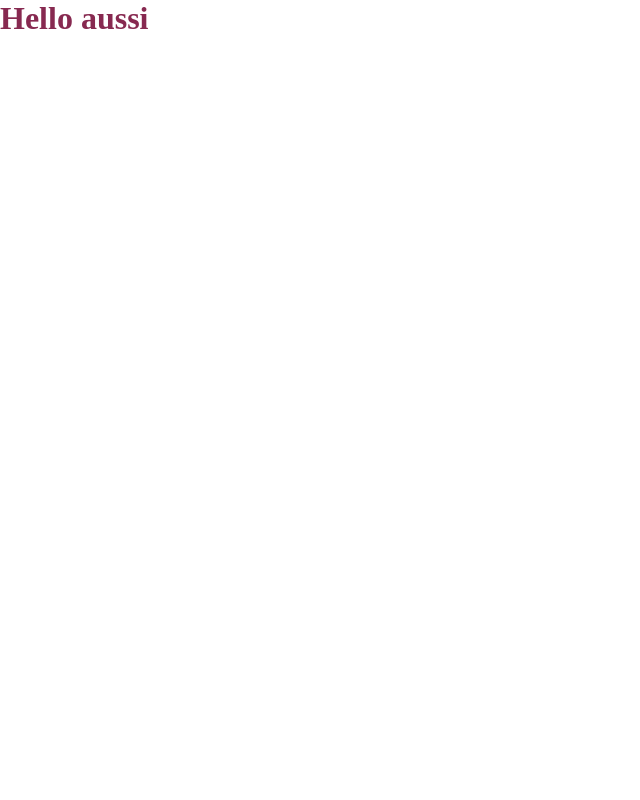
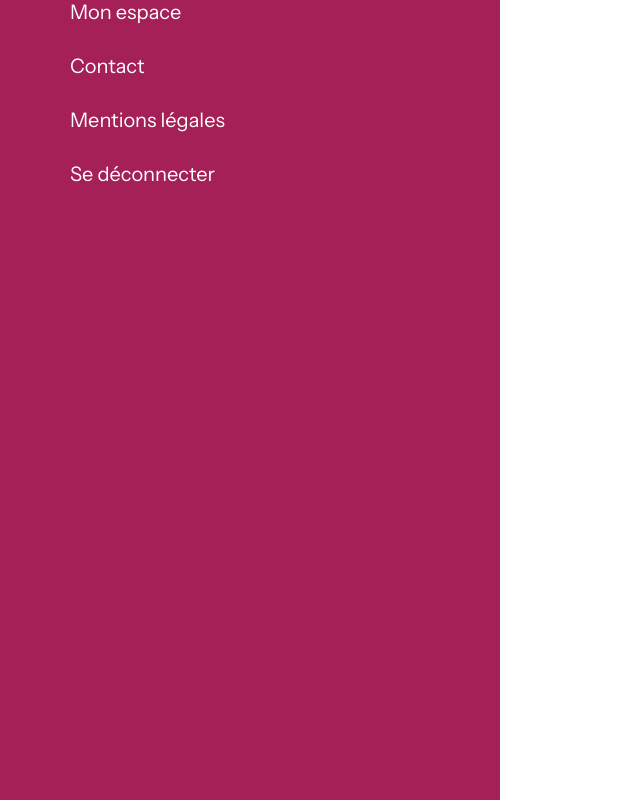
Before and after one commit to LePeteMul/Externatic, a React (Vite) app in the folder frontend/: page / in a window 1280 px wide. Shown: the whole page, without its empty margins (0-640 px from the left). Built offline with nearby package versions, Linux system fonts and the light colour scheme.

Commit message:
router plus debut de navbar

```diff
--- a/frontend/package.json
+++ b/frontend/package.json
@@ -11,6 +11,7 @@
     "prop-types": "^15.8.1",
     "react": "^18.2.0",
     "react-dom": "^18.2.0",
+    "react-router-dom": "^6.11.2",
     "vite": "^4.0.4"
   },
   "devDependencies": {
--- a/frontend/src/App.jsx
+++ b/frontend/src/App.jsx
@@ -1,10 +1,15 @@
 import HomePage from "./pages/HomePage/HomePage";
 import "./App.scss";
+import NavBar from "./components/NavBar/NavBar";
+import Router from "./components/Router";
 
 function App() {
   return (
     <div className="App">
-      <HomePage />
+      {/* <HomePage /> */}
+
+      <Router/>
+      {/* <NavBar/> */}
     </div>
   );
 }
--- a/frontend/src/App.scss
+++ b/frontend/src/App.scss
@@ -33,6 +33,7 @@ $boxshadow: rgba(0, 0, 0, 0.35) 0px 5px 15px;
 @import "./components/Elements/InputList.scss";
 @import "./components/Header/HeaderBasic.scss";
 @import "./components/Header/HeaderWave.scss";
+@import "./components/NavBar/NavBar.scss";
 @import "./pages/Admin/AdminDashboard.scss";
 @import "./pages/Admin/AdminProfile.scss";
 @import "./pages/Admin/CandidateList.scss";
--- a/frontend/src/components/NavBar/NavBar.jsx
+++ b/frontend/src/components/NavBar/NavBar.jsx
@@ -0,0 +1,17 @@
+import React from 'react';
+
+const NavBar = () => {
+    return (
+       <nav className='navbar'>
+        <ul>
+            <li className='navbar_item'>Mon espace</li>
+            <li className='navbar_item'>Contact</li>
+            <li className='navbar_item'>Mentions légales</li>
+            <li className='navbar_item'>Se déconnecter</li>
+        </ul>
+
+       </nav>
+    );
+};
+
+export default NavBar;
--- /dev/null
+++ b/frontend/src/components/NavBar/NavBar.scss
@@ -0,0 +1,22 @@
+
+
+.navbar{
+    height: 100vh;
+    width:  500px;
+    background-color: $primaryColor;
+}
+
+ul{
+
+    margin-left: 70px;
+}
+.navbar_item{
+    color: white;
+    font-family: $fontFamily;
+    font-size: 20px;
+    margin-bottom: 30px;
+}
+
+.navbar_item:hover{
+    color:#212529 ;
+}
--- /dev/null
+++ b/frontend/src/components/Router.jsx
@@ -0,0 +1,19 @@
+import React from 'react';
+import { Routes, Route } from 'react-router-dom';
+import NavBar from './NavBar/NavBar';
+
+
+const Router = () => {
+    return (
+        <div>
+            <Routes>
+              <Route path='/' element={<NavBar/>}/>
+
+            </Routes>
+
+
+        </div>
+    );
+};
+
+export default Router;
--- a/frontend/src/main.jsx
+++ b/frontend/src/main.jsx
@@ -1,12 +1,13 @@
 import React from "react";
 import ReactDOM from "react-dom/client";
+import {BrowserRouter} from 'react-router-dom'
 
 import App from "./App";
 
 const root = ReactDOM.createRoot(document.getElementById("root"));
 
 root.render(
-  <React.StrictMode>
+  <BrowserRouter>
     <App />
-  </React.StrictMode>
+    </BrowserRouter>
 );
```
Also changed, not shown: 1 other file (tests, documents, lock files or other folders).
